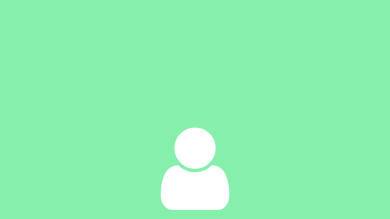
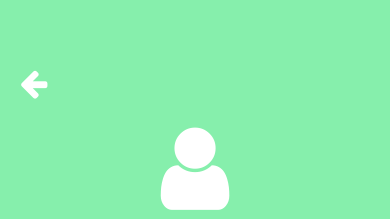
Before and after one commit to SE3A04-Project-Team/secure-chat-app, a React Native app in the folder app/: screen /ProfileScreen in a window 390 px wide. Shown: the top 219 px of the page. Built offline with nearby package versions, Linux system fonts and the light colour scheme.

Commit message:
updated icon button and added back arrow to profile header

```diff
--- a/app/components/IconButton.jsx
+++ b/app/components/IconButton.jsx
@@ -1,10 +1,12 @@
-import {TouchableOpacity} from "react-native";
+import {TouchableOpacity, View} from "react-native";
 
-const IconButton = ({ icon, onPress }) => {
+const IconButton = ({ icon, onPress, opacityStyle, containerStyle }) => {
     return (
-        <TouchableOpacity onPress={onPress}>
-            {icon}
-        </TouchableOpacity>
+        <View className={containerStyle}>
+            <TouchableOpacity onPress={onPress} className={opacityStyle}>
+                {icon}
+            </TouchableOpacity>
+        </View>
     );
 };
 
--- a/app/screens/ProfileScreen.jsx
+++ b/app/screens/ProfileScreen.jsx
@@ -1,6 +1,7 @@
-import {Text, View} from "react-native";
+import {SafeAreaView, Text, View} from "react-native";
 import Icon from "react-native-vector-icons/FontAwesome";
 import TextButton from "../components/TextButton";
+import IconButton from "../components/IconButton";
 
 const ProfileScreen = ({navigation}) => {
 
@@ -20,6 +21,11 @@ const ProfileScreen = ({navigation}) => {
 
     return (
         <View className="flex-1 min-h-screen bg-accent justify-start">
+            <IconButton
+                icon={<Icon name="arrow-left" size={32} color="white"/>}
+                containerStyle={"absolute top-0 left-5 z-40 h-1/5 flex justify-center"}
+                onPress={() => navigation.goBack()}
+            />
             <View className="flex-1 flex-row justify-center items-center content-center">
                 <Icon name="user" size={96} color="white"/>
             </View>
```
